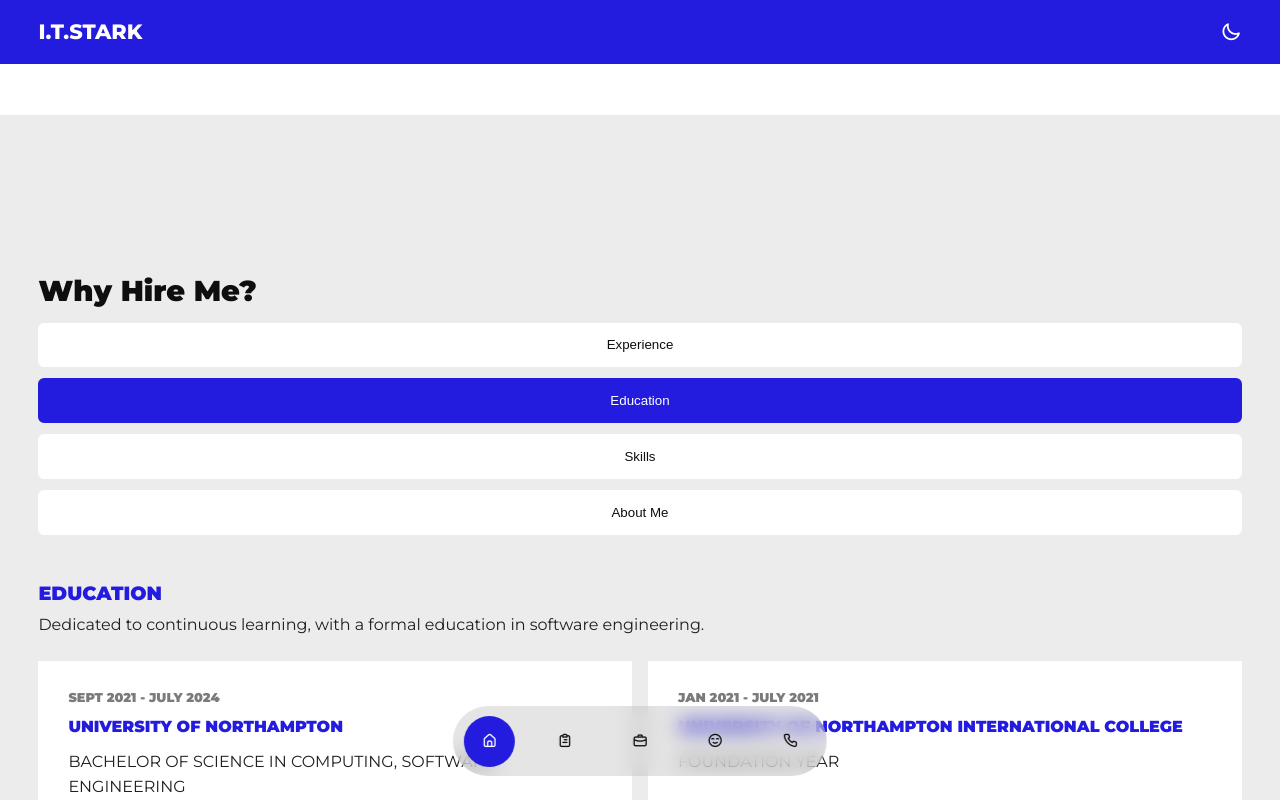
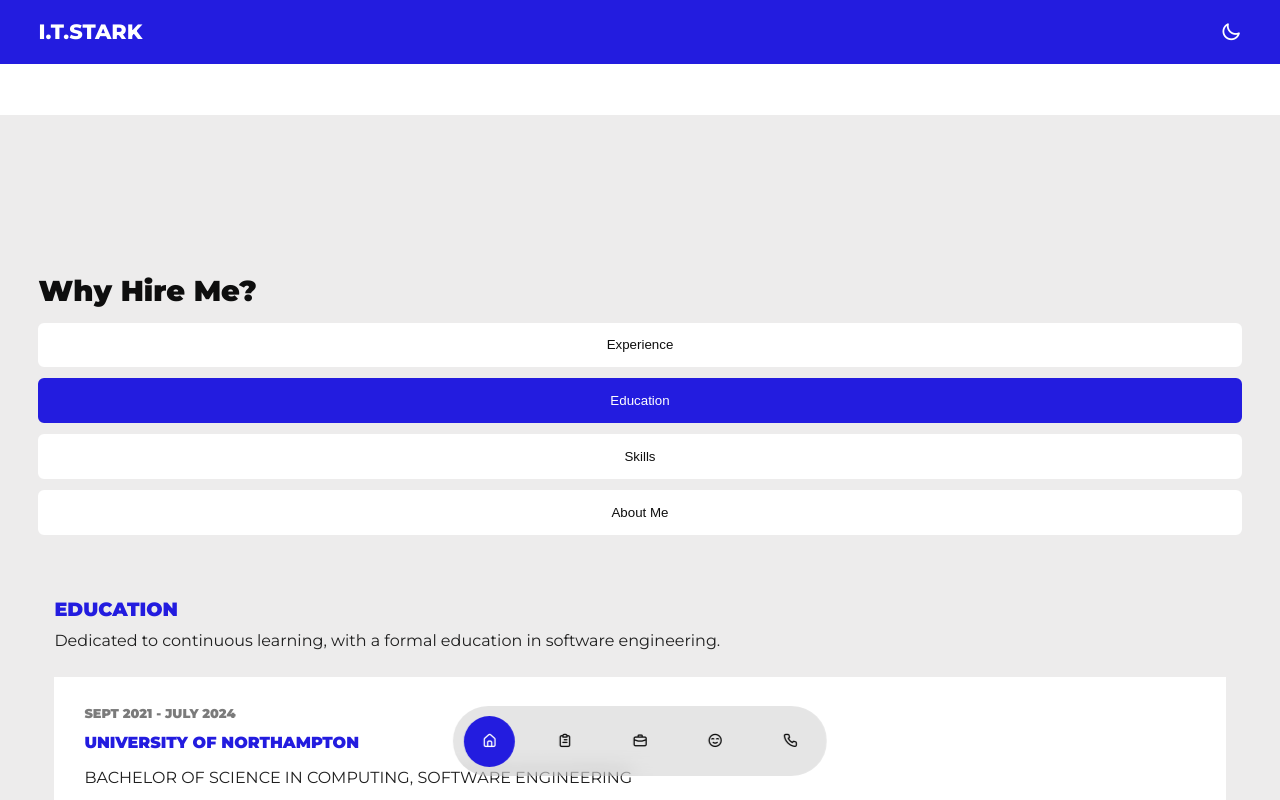
Before and after one commit to Izu-kun23/portfolio, a plain HTML site: page index.html in a window 1280 px wide. Both pictures are taken after a click on the button "Education". Shown: the part 685-1485 px from the top of the page. Drawn offline with nearby package versions, Linux system fonts and the light colour scheme.

Commit message:
new commit

```diff
--- a/index.css
+++ b/index.css
@@ -543,16 +543,18 @@ form button{
 
 
 /*=============================== MEDIA QUERIES ==============================*/
-@media screen and (max-width:1500px) {
-    body{
-        font-size:1rem
+
+@media screen and (max-width: 1500px) {
+    body {
+        font-size: 1rem;
     }
 
-    .container{
-        width:var(--container-w-sm);
+    .container {
+        width: var(--container-w-sm);
     }
 
-    section > h1, section > p {
+    section > h1,
+    section > p {
         width: var(--container-w-sm);
     }
 
@@ -560,50 +562,60 @@ form button{
         height: 4rem;
     }
 
-    .header_container{
-        width:90%
+    .header_container {
+        width: 90%;
     }
 
-    .header_container p{
+    .header_container p {
         margin-top: 0.4rem;
     }
-    .header_socials{
+
+    .header_socials {
         display: none;
     }
 
-    .resume_container{
+    .resume_container {
         grid-template-columns: 1fr;
-        gap: 3rem
+        gap: 3rem;
     }
 
-.resume_left menu{
-    gap:0.7rem;
+    .resume_left menu {
+        gap: 0.7rem;
     }
 
-.resume_right.skills ul{
-    grid-template-columns:repeat(3, 1fr);
+    .resume_right {
+        width: 100%; /* Make sure it takes full width on small screens */
+        overflow-x: hidden; /* Prevent horizontal overflow */
+        padding: 1rem; /* Add some padding for a better fit */
+    }
+
+    .resume_right.skills ul {
+        grid-template-columns: repeat(3, 1fr);
         gap: 1.2rem;
     }
 
-/* .resume_right.about ul {
+    .resume_right.about ul {
         grid-template-columns: 1fr;
-
-} */
-
-.projects_categories{
-    margin-top:2.3rem;
     }
 
-.projects_container{
+    .resume_right.education ul {
+        grid-template-columns: 1fr; /* Ensure content fits within the screen */
+        gap: 1.2rem; /* Add some gap for better layout */
+    }
+
+    .projects_categories {
+        margin-top: 2.3rem;
+    }
+
+    .projects_container {
         margin-top: 3rem;
     }
 
-.faqs_container{
+    .faqs_container {
         grid-template-columns: 1fr;
     }
 
-form button{
+    form button {
         width: 100%;
     }
-
 }
```
Lines whose indentation alone changed are shown as unchanged.
